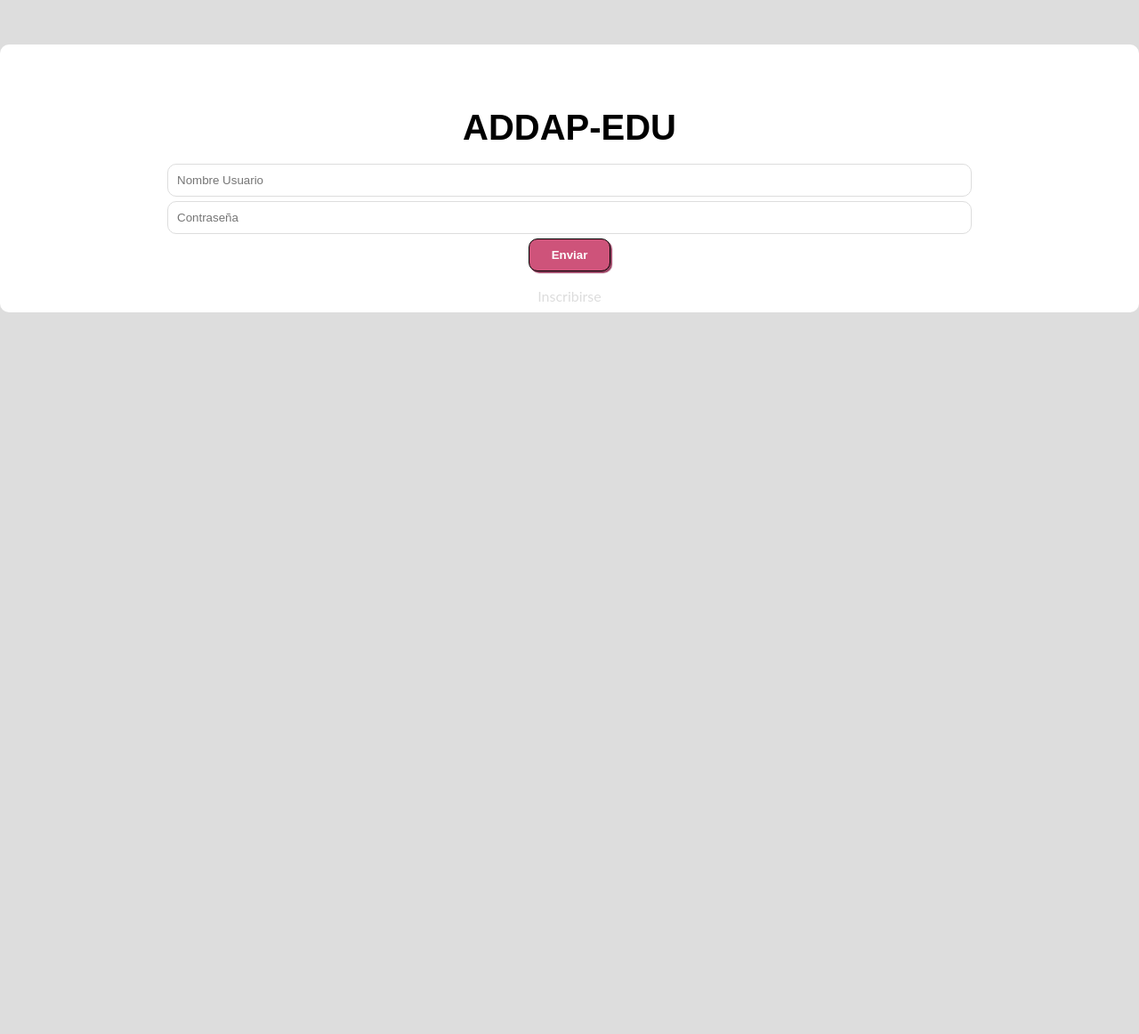
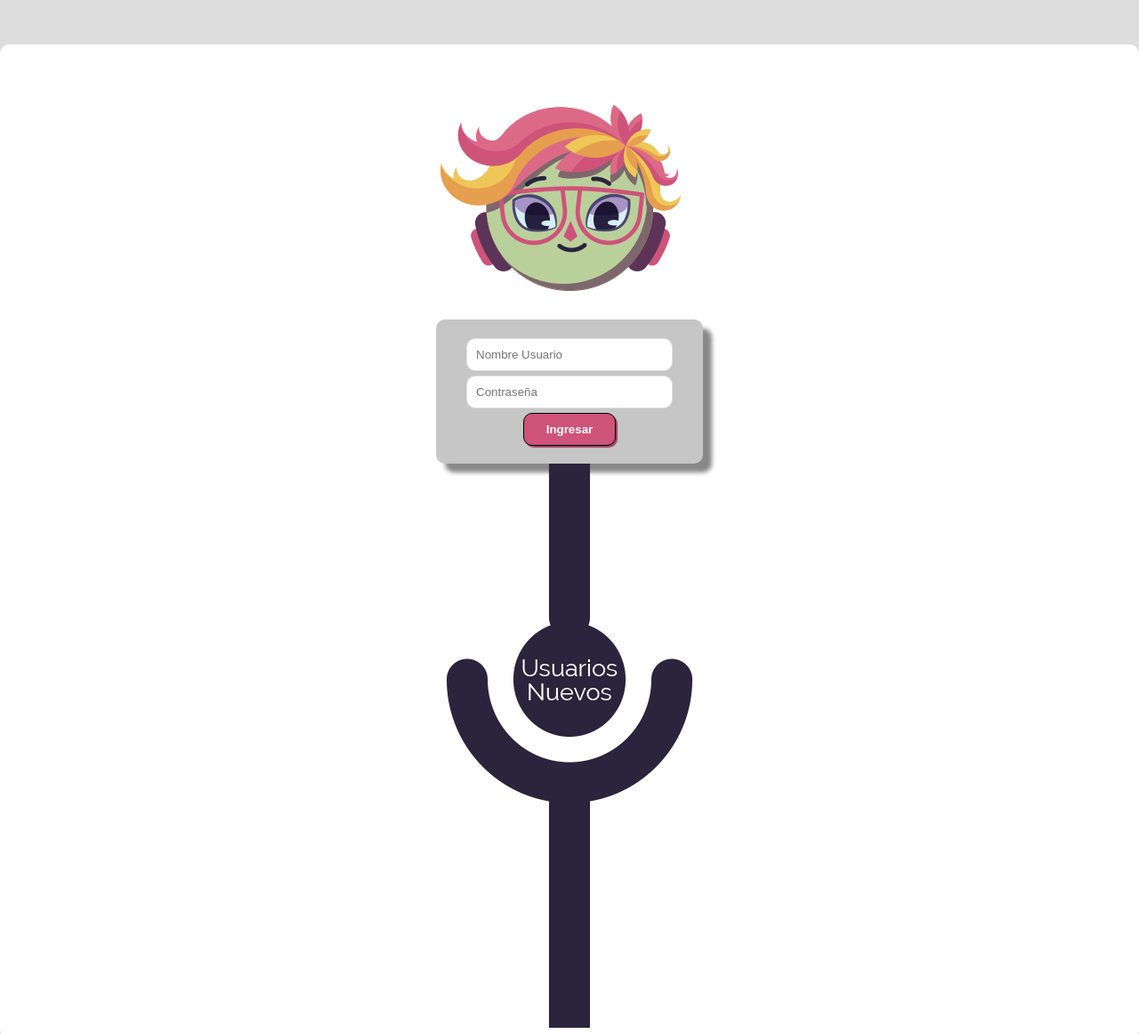
Before and after one commit to gdeioannes/ADAPP-EDU, a plain HTML site: page index.html in a window 1280 px wide. Shown: the top 1162 px of the page at 89% size. Before the commit the page ends 800 px from the top, so only its background shows below. Drawn offline with Linux system fonts and the light colour scheme; a web font is replaced by a local one.

Commit message:
Update index.html

```diff
--- a/index.html
+++ b/index.html
@@ -10,13 +10,19 @@
 
 <body>
     <div class="container">
-        <h1>ADDAP-EDU</h1>
+        <div class="cabezalogin">
+        	<img src="img/cabezaedu.png" alt="">
+        </div>
+        <div class="formulario">
         	<form>
             	<br><input type="text" placeholder="Nombre Usuario">
             	<br><input type="text" placeholder="Contraseña">
-            <br><button type="submit">Enviar</button>
+            	<br><button type="submit">Ingresar</button>
         	</form>
-        <a id="btn-create-acount"><p>Inscribirse</p></a>
+        </div>
+            <div class="nuevos-usuarios">
+
+                <a id="btn-create-acount"><img src="img/nuevos.png" alt=""></a>
         		<div class="panel-container" id="create-acount">
         		<div class="cover"></div>
 
@@ -32,8 +38,7 @@
 
             	</div>
         	</div>
-        <footer>
-        </footer>
+		</div>
       </div>
     <script src="js/jquery-3.2.0.min.js"></script>
     <script src="js/ADAPP-EDU.js"></script>
```
Lines whose indentation alone changed are shown as unchanged.
